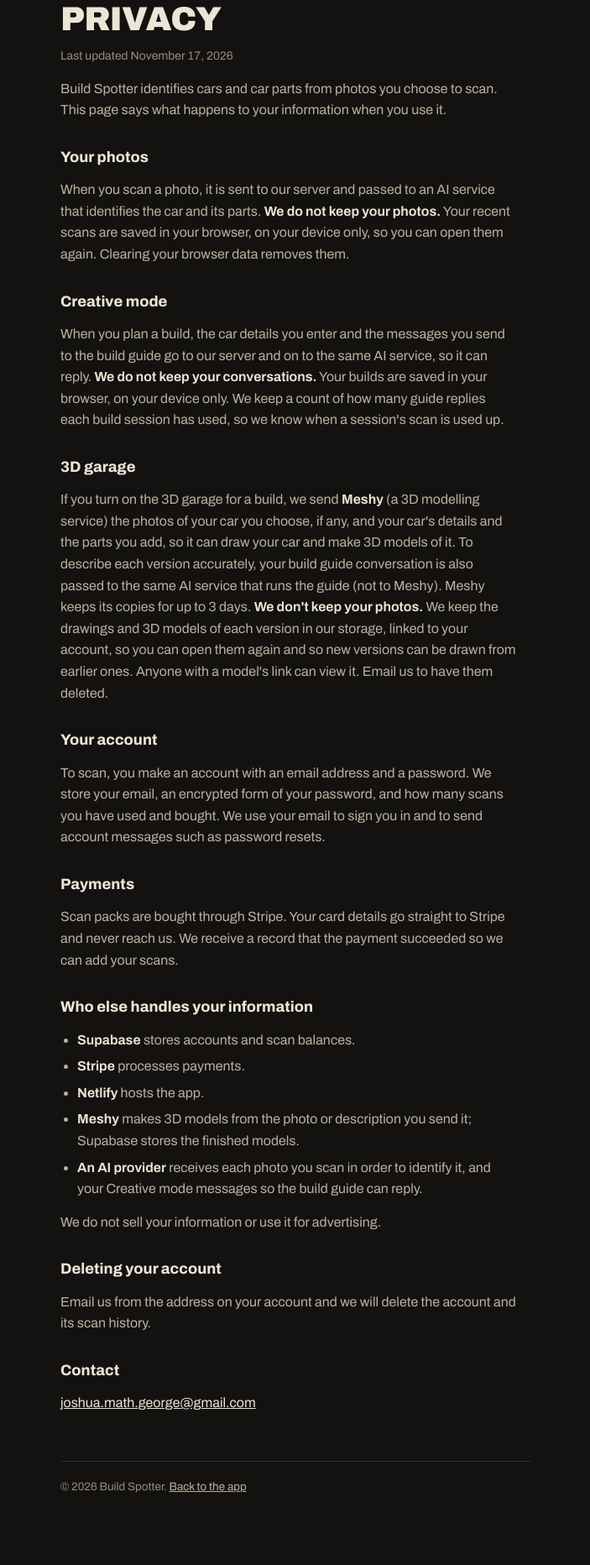
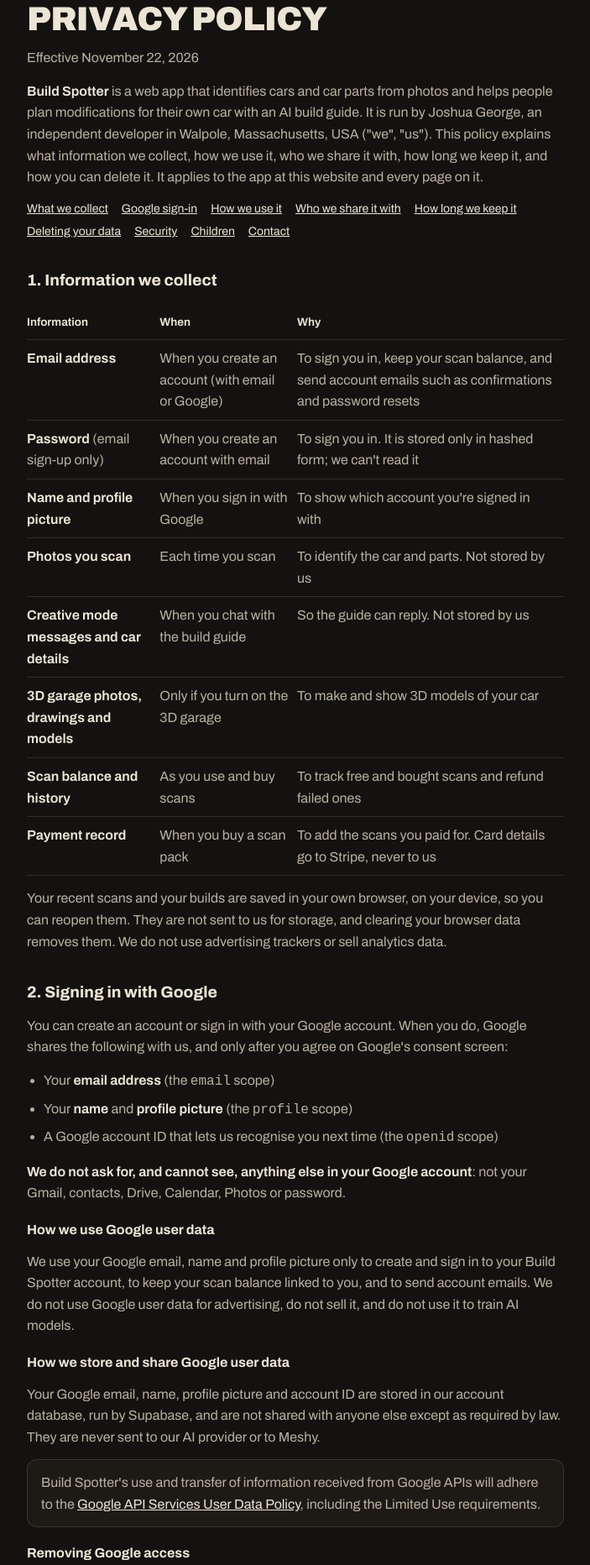
Before and after one commit to itznotjosh/build-spotter-app, a plain HTML site: page public/privacy.html in a window 1280 px wide. Shown: the part 85-1949 px from the top of the page at 84% size, without its empty margins (288-991 px from the left). Before the commit the page ends 1907 px from the top, so only its background shows below. Drawn offline with Linux system fonts and the light colour scheme.

Commit message:
Add files via upload

```diff
--- a/public/privacy.html
+++ b/public/privacy.html
@@ -4,99 +4,135 @@
 <meta charset="utf-8">
 <meta name="viewport" content="width=device-width,initial-scale=1,viewport-fit=cover">
 <meta name="theme-color" content="#141210">
-<title>Privacy · Build Spotter</title>
+<title>Privacy Policy · Build Spotter</title>
+<meta name="description" content="How Build Spotter collects, uses, stores, shares and deletes your information, including information from Google sign-in.">
 <link rel="icon" href="icon-192.png">
 <link rel="preconnect" href="https://fonts.googleapis.com">
 <link rel="preconnect" href="https://fonts.gstatic.com" crossorigin>
 <link rel="stylesheet" href="https://fonts.googleapis.com/css2?family=Archivo:wdth,wght@62..125,100..900&display=swap">
 <style>
-/* Build Spotter. One typeface (Archivo, three widths), a dark shop-floor background, and one loud surface:
-   the cream "show card" that names the car, like the spec card owners leave on the dash at a meet.
-   Amber is the working light: the main action, progress, and confidence dots. Nothing else is coloured. */
 :root{
   --floor:#141210; --bench:#1d1a16; --bench-2:#262219;
   --rule:rgba(236,229,214,.13); --rule-2:rgba(236,229,214,.3);
-  --paper:#ece5d6; --ink:#17140f; --ink-2:rgba(23,20,15,.66);
+  --paper:#ece5d6; --ink:#17140f;
   --text:#ece5d6; --text-2:#b9b1a1; --text-3:#938b7b;
-  --lamp:#e9ae3b; --lamp-hi:#f4c058; --lamp-ink:#1b1405; --bad:#f29179;
+  --lamp:#e9ae3b;
   --font:"Archivo",system-ui,-apple-system,"Segoe UI",Roboto,sans-serif;
   --gutter:max(20px,env(safe-area-inset-left,0px));
   color-scheme:dark;
 }
-[hidden]{display:none!important}
 *,*::before,*::after{box-sizing:border-box}
 html{background:var(--floor);-webkit-text-size-adjust:100%}
-body{margin:0;min-height:100vh;background:var(--floor);color:var(--text);font:400 16px/1.5 var(--font);font-variant-numeric:tabular-nums;-webkit-font-smoothing:antialiased}
-h1,h2,h3,p,dl,dd,figure{margin:0}
-img{max-width:100%;display:block}
+body{margin:0;min-height:100vh;background:var(--floor);color:var(--text);font:400 16px/1.5 var(--font);-webkit-font-smoothing:antialiased}
+h1,h2,h3,p{margin:0}
 a{color:inherit}
-button,input,textarea,select{font:inherit;color:inherit}
 :focus-visible{outline:2px solid var(--lamp);outline-offset:3px;border-radius:4px}
-
-.page{max-width:600px;margin:0 auto;padding:0 var(--gutter) 40px}
-
-/* top bar */
-.top{display:flex;align-items:center;justify-content:space-between;gap:12px;min-height:60px}
-.brand{appearance:none;border:0;padding:8px 11px 7px;border-radius:6px;background:var(--paper);color:var(--ink);cursor:pointer;font-weight:900;font-stretch:125%;font-size:13px;line-height:1;letter-spacing:.015em;text-transform:uppercase}
-.disp{font-weight:900;font-stretch:125%;text-transform:uppercase;letter-spacing:-.012em}
-.top-right{display:flex;align-items:center;gap:8px}
-.pill{appearance:none;display:inline-flex;align-items:center;gap:8px;min-height:38px;padding:0 14px;border-radius:999px;border:1px solid var(--rule-2);background:transparent;font-weight:600;font-size:14px;cursor:pointer}
-.pill::before{content:"";width:8px;height:8px;border-radius:50%;background:var(--lamp)}
-.pill.out::before{background:var(--bad)}
-.pill:hover{border-color:var(--paper)}
-
-
-a.brand{text-decoration:none;display:inline-block}
-.doc{padding:28px 0 0;display:flex;flex-direction:column;gap:14px;max-width:34em}
+.page{max-width:680px;margin:0 auto;padding:0 var(--gutter) 40px}
+.top{display:flex;align-items:center;min-height:60px}
+.brand{display:inline-block;padding:8px 11px 7px;border-radius:6px;background:var(--paper);color:var(--ink);font-weight:900;font-stretch:125%;font-size:13px;line-height:1;letter-spacing:.015em;text-transform:uppercase;text-decoration:none}
+.doc{padding:28px 0 0;display:flex;flex-direction:column;gap:14px}
 .doc h1{font-weight:900;font-stretch:125%;font-size:clamp(28px,8vw,40px);line-height:.98;letter-spacing:-.015em;text-transform:uppercase}
-.doc h2{margin-top:18px;font-weight:750;font-size:18px;line-height:1.3}
-.doc p,.doc li{font-size:16px;line-height:1.6;color:var(--text-2)}
+.doc h2{margin-top:22px;font-weight:750;font-size:19px;line-height:1.3}
+.doc h3{margin-top:6px;font-weight:700;font-size:16px;line-height:1.35;color:var(--text)}
+.doc p,.doc li,.doc td,.doc th{font-size:16px;line-height:1.6;color:var(--text-2)}
 .doc ul{margin:0;padding-left:20px;display:flex;flex-direction:column;gap:6px}
 .doc b{color:var(--text);font-weight:650}
+.doc a{color:var(--text)}
+.when{font-size:14px;color:var(--text-3)}
+.box{padding:14px 16px;border-radius:12px;background:var(--bench);border:1px solid var(--rule)}
+.tbl{width:100%;border-collapse:collapse;margin-top:4px}
+.tbl th,.tbl td{text-align:left;vertical-align:top;padding:9px 10px 9px 0;border-bottom:1px solid var(--rule)}
+.tbl th{font-size:13.5px;font-weight:650;color:var(--text)}
+.toc{display:flex;flex-wrap:wrap;gap:6px 16px;font-size:14px}
 footer{margin-top:56px;padding-top:20px;border-top:1px solid var(--rule);font-size:13.5px;line-height:1.55;color:var(--text-3)}
 footer a{color:var(--text-2)}
-.doc a{color:var(--text)}
-.doc .when{font-size:14px;color:var(--text-3)}
+@media (max-width:520px){.tbl th:nth-child(3),.tbl td:nth-child(3){display:none}}
 </style>
 </head>
 <body>
 <div class="page">
   <header class="top"><a class="brand" href="./">Build Spotter</a></header>
   <main class="doc">
-    <h1>Privacy</h1>
-    <p class="when">Last updated November 17, 2026</p>
-    <p>Build Spotter identifies cars and car parts from photos you choose to scan. This page says what happens to your information when you use it.</p>
+    <h1>Privacy Policy</h1>
+    <p class="when">Effective November 22, 2026</p>
+    <p><b>Build Spotter</b> is a web app that identifies cars and car parts from photos and helps people plan modifications for their own car with an AI build guide. It is run by Joshua George, an independent developer in Walpole, Massachusetts, USA ("we", "us"). This policy explains what information we collect, how we use it, who we share it with, how long we keep it, and how you can delete it. It applies to the app at this website and every page on it.</p>
+    <nav class="toc" aria-label="On this page">
+      <a href="#collect">What we collect</a><a href="#google">Google sign-in</a><a href="#use">How we use it</a><a href="#share">Who we share it with</a><a href="#keep">How long we keep it</a><a href="#delete">Deleting your data</a><a href="#security">Security</a><a href="#children">Children</a><a href="#contact">Contact</a>
+    </nav>
 
-    <h2>Your photos</h2>
-    <p>When you scan a photo, it is sent to our server and passed to an AI service that identifies the car and its parts. <b>We do not keep your photos.</b> Your recent scans are saved in your browser, on your device only, so you can open them again. Clearing your browser data removes them.</p>
+    <h2 id="collect">1. Information we collect</h2>
+    <table class="tbl">
+      <thead><tr><th>Information</th><th>When</th><th>Why</th></tr></thead>
+      <tbody>
+        <tr><td><b>Email address</b></td><td>When you create an account (with email or Google)</td><td>To sign you in, keep your scan balance, and send account emails such as confirmations and password resets</td></tr>
+        <tr><td><b>Password</b> (email sign-up only)</td><td>When you create an account with email</td><td>To sign you in. It is stored only in hashed form; we can't read it</td></tr>
+        <tr><td><b>Name and profile picture</b></td><td>When you sign in with Google</td><td>To show which account you're signed in with</td></tr>
+        <tr><td><b>Photos you scan</b></td><td>Each time you scan</td><td>To identify the car and parts. Not stored by us</td></tr>
+        <tr><td><b>Creative mode messages and car details</b></td><td>When you chat with the build guide</td><td>So the guide can reply. Not stored by us</td></tr>
+        <tr><td><b>3D garage photos, drawings and models</b></td><td>Only if you turn on the 3D garage</td><td>To make and show 3D models of your car</td></tr>
+        <tr><td><b>Scan balance and history</b></td><td>As you use and buy scans</td><td>To track free and bought scans and refund failed ones</td></tr>
+        <tr><td><b>Payment record</b></td><td>When you buy a scan pack</td><td>To add the scans you paid for. Card details go to Stripe, never to us</td></tr>
+      </tbody>
+    </table>
+    <p>Your recent scans and your builds are saved in your own browser, on your device, so you can reopen them. They are not sent to us for storage, and clearing your browser data removes them. We do not use advertising trackers or sell analytics data.</p>
 
-    <h2>Creative mode</h2>
-    <p>When you plan a build, the car details you enter and the messages you send to the build guide go to our server and on to the same AI service, so it can reply. <b>We do not keep your conversations.</b> Your builds are saved in your browser, on your device only. We keep a count of how many guide replies each build session has used, so we know when a session's scan is used up.</p>
+    <h2 id="google">2. Signing in with Google</h2>
+    <p>You can create an account or sign in with your Google account. When you do, Google shares the following with us, and only after you agree on Google's consent screen:</p>
+    <ul>
+      <li>Your <b>email address</b> (the <code>email</code> scope)</li>
+      <li>Your <b>name</b> and <b>profile picture</b> (the <code>profile</code> scope)</li>
+      <li>A Google account ID that lets us recognise you next time (the <code>openid</code> scope)</li>
+    </ul>
+    <p><b>We do not ask for, and cannot see, anything else in your Google account</b>: not your Gmail, contacts, Drive, Calendar, Photos or password.</p>
+    <h3>How we use Google user data</h3>
+    <p>We use your Google email, name and profile picture only to create and sign in to your Build Spotter account, to keep your scan balance linked to you, and to send account emails. We do not use Google user data for advertising, do not sell it, and do not use it to train AI models.</p>
+    <h3>How we store and share Google user data</h3>
+    <p>Your Google email, name, profile picture and account ID are stored in our account database, run by Supabase, and are not shared with anyone else except as required by law. They are never sent to our AI provider or to Meshy.</p>
+    <div class="box"><p>Build Spotter's use and transfer of information received from Google APIs will adhere to the <a href="https://developers.google.com/terms/api-services-user-data-policy" target="_blank" rel="noopener">Google API Services User Data Policy</a>, including the Limited Use requirements.</p></div>
+    <h3>Removing Google access</h3>
+    <p>You can disconnect Build Spotter from your Google account at any time at <a href="https://myaccount.google.com/connections" target="_blank" rel="noopener">myaccount.google.com/connections</a>. To also delete the data we hold, see <a href="#delete">Deleting your data</a>.</p>
 
-    <h2>3D garage</h2>
-    <p>If you turn on the 3D garage for a build, we send <b>Meshy</b> (a 3D modelling service) the photos of your car you choose, if any, and your car's details and the parts you add, so it can draw your car and make 3D models of it. To describe each version accurately, your build guide conversation is also passed to the same AI service that runs the guide (not to Meshy). Meshy keeps its copies for up to 3 days. <b>We don't keep your photos.</b> We keep the drawings and 3D models of each version in our storage, linked to your account, so you can open them again and so new versions can be drawn from earlier ones. Anyone with a model's link can view it. Email us to have them deleted.</p>
+    <h2 id="use">3. How we use your information</h2>
+    <ul>
+      <li>To run the app: identify the cars and parts in your photos, reply in Creative mode, and make 3D models when you ask for them.</li>
+      <li>To manage your account, scan balance and purchases, including refunding scans that fail.</li>
+      <li>To send account emails (sign-up confirmation, password reset). We don't send marketing emails.</li>
+      <li>To prevent abuse and keep the service working, and to meet legal obligations.</li>
+    </ul>
 
-    <h2>Your account</h2>
-    <p>To scan, you make an account with an email address and a password. We store your email, an encrypted form of your password, and how many scans you have used and bought. We use your email to sign you in and to send account messages such as password resets.</p>
+    <h2 id="share">4. Who we share it with</h2>
+    <p>We use these service providers to run Build Spotter. Each receives only what it needs for its job:</p>
+    <ul>
+      <li><b>Supabase</b>: stores accounts (including Google sign-in details), scan balances and 3D garage files.</li>
+      <li><b>Netlify</b>: hosts the website and the server functions that handle scans.</li>
+      <li><b>An AI provider (Anthropic)</b>: receives each photo you scan and your Creative mode messages, so it can identify parts and reply. It does not receive your email, name or Google data.</li>
+      <li><b>Meshy</b>: only if you use the 3D garage. It receives the car photos you choose and your car's details to draw your car and build 3D models, and keeps its copies for up to 3 days.</li>
+      <li><b>Stripe</b>: processes payments for scan packs.</li>
+    </ul>
+    <p>We do not sell your information, share it for advertising, or give it to data brokers. We may disclose information if required by law.</p>
 
-    <h2>Payments</h2>
-    <p>Scan packs are bought through Stripe. Your card details go straight to Stripe and never reach us. We receive a record that the payment succeeded so we can add your scans.</p>
+    <h2 id="keep">5. How long we keep it</h2>
+    <ul>
+      <li><b>Photos and Creative mode messages</b>: not stored by us. They are processed and then discarded.</li>
+      <li><b>Account details</b> (email, name, profile picture, scan balance and history): kept while your account exists, and deleted within 30 days of your request.</li>
+      <li><b>3D garage drawings and models</b>: kept while your account exists so you can reopen them. Anyone with a model's direct link can view it. Deleted on request.</li>
+      <li><b>Payment records</b>: kept as long as required for tax and accounting.</li>
+    </ul>
 
-    <h2>Who else handles your information</h2>
-    <ul>
-      <li><b>Supabase</b> stores accounts and scan balances.</li>
-      <li><b>Stripe</b> processes payments.</li>
-      <li><b>Netlify</b> hosts the app.</li>
-      <li><b>Meshy</b> makes 3D models from the photo or description you send it; Supabase stores the finished models.</li>
-      <li><b>An AI provider</b> receives each photo you scan in order to identify it, and your Creative mode messages so the build guide can reply.</li>
-    </ul>
-    <p>We do not sell your information or use it for advertising.</p>
+    <h2 id="delete">6. Deleting your data</h2>
+    <p>Email <a href="mailto:joshua.math.george@gmail.com?subject=Delete%20my%20Build%20Spotter%20account">joshua.math.george@gmail.com</a> from the address on your account and ask us to delete it. We will delete your account, your Google sign-in details, your scan history and your 3D garage files within 30 days and confirm by email. Unused bought scans are lost when an account is deleted. Builds and recent scans saved in your browser are removed by clearing your browser's site data.</p>
 
-    <h2>Deleting your account</h2>
-    <p>Email us from the address on your account and we will delete the account and its scan history.</p>
+    <h2 id="security">7. Security</h2>
+    <p>All traffic to Build Spotter uses HTTPS. Passwords are stored hashed, the server keys that can read account data are kept only on the server, and card details never reach us. No system is perfectly secure, but we take reasonable steps to protect your information.</p>
 
-    <h2>Contact</h2>
-    <p><a href="mailto:joshua.math.george@gmail.com">joshua.math.george@gmail.com</a></p>
+    <h2 id="children">8. Children</h2>
+    <p>Build Spotter is not directed at children under 13, and we do not knowingly collect information from them. If you believe a child under 13 has made an account, contact us and we will delete it.</p>
+
+    <h2>9. Changes to this policy</h2>
+    <p>If we change this policy, we will update the date at the top of this page. If a change affects how we use Google user data, we will ask for your consent again before using it in the new way.</p>
+
+    <h2 id="contact">10. Contact</h2>
+    <p>Joshua George, Build Spotter<br>Walpole, Massachusetts, USA<br><a href="mailto:joshua.math.george@gmail.com">joshua.math.george@gmail.com</a></p>
   </main>
   <footer><p>&copy; 2026 Build Spotter. <a href="./">Back to the app</a></p></footer>
 </div>
```
